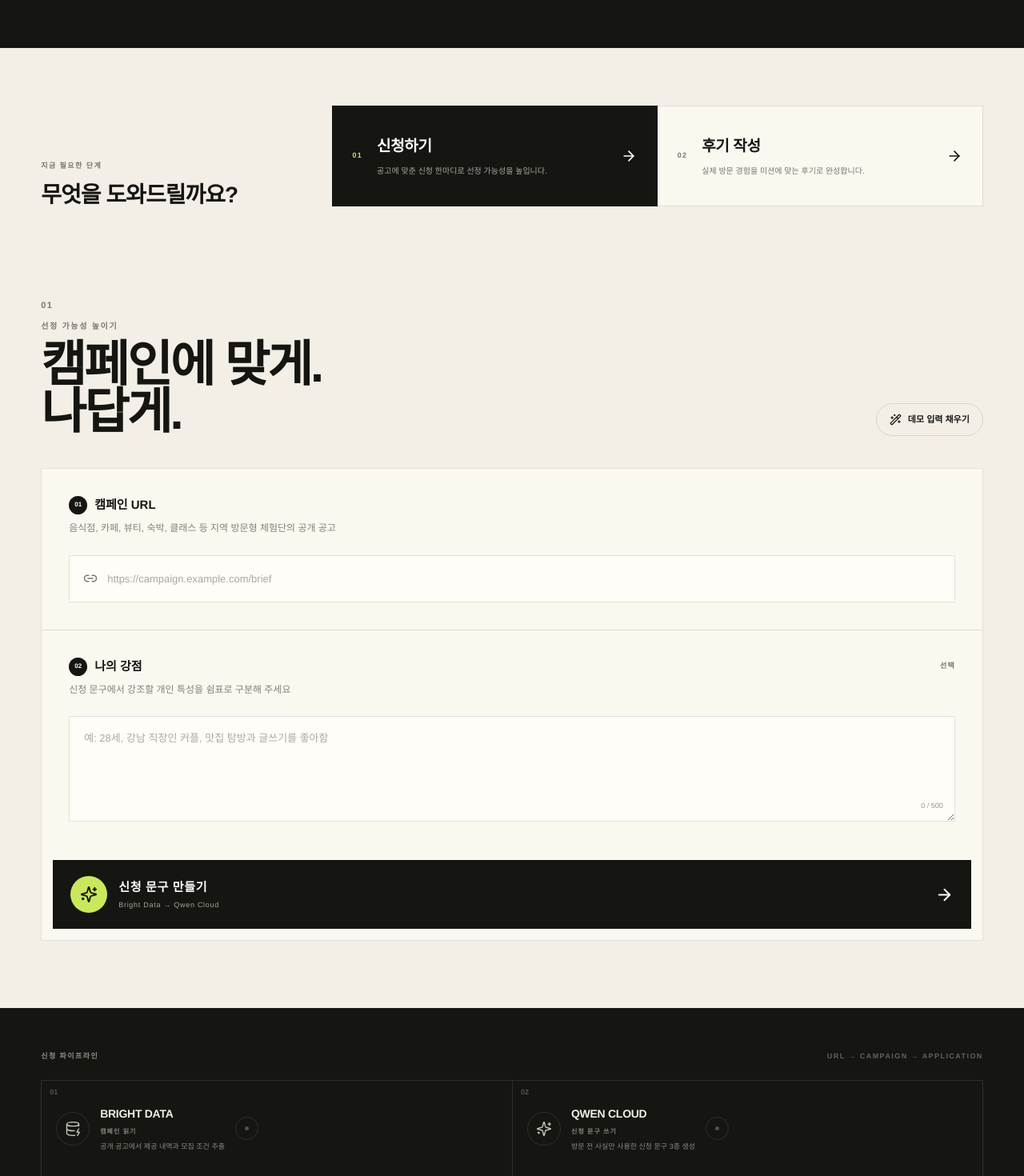
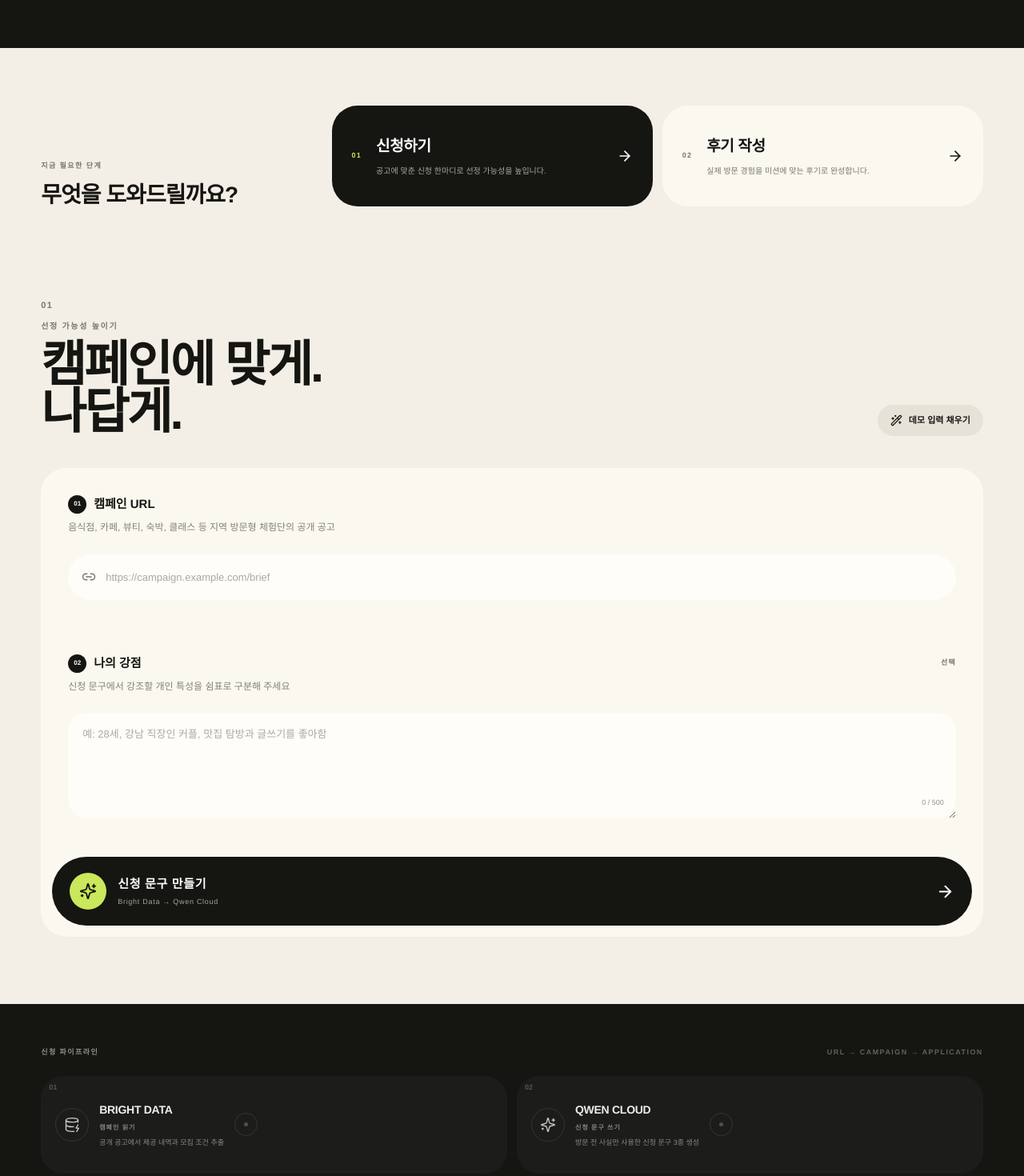
Before and after one commit to MINJOOOONG/reviewforge-agentforge-seoul, a Next.js app: page / in a window 1280 px wide. Shown: the part 700-2170 px from the top of the page at 80% size. Built offline with nearby package versions, Linux system fonts and the light colour scheme.

Commit message:
style: soften interface with borderless rounded surfaces

```diff
--- a/app/globals.css
+++ b/app/globals.css
@@ -1376,6 +1376,90 @@ footer > p { color: #71726b; font-size: 9px; letter-spacing: .06em; }
   .integration-list { display: grid; grid-template-columns: 1fr 1fr; }
 }
 
+/* Borderless rounded visual skin */
+.journey-tabs { gap: 12px; }
+.journey-tabs button,
+.journey-tabs button + button {
+  border: 0;
+  border-radius: 32px;
+}
+.journey-tabs button:hover { background: #ece7dc; }
+.journey-tabs button.is-active { background: var(--ink); }
+
+.sample-button,
+.rerun-button {
+  background: #e7e2d8;
+  border: 0;
+}
+
+.forge-form {
+  border: 0;
+  border-radius: 32px;
+  overflow: hidden;
+}
+.form-campaign,
+.form-media,
+.form-note,
+.form-column { border: 0; }
+.url-input-wrap {
+  border: 0;
+  border-radius: 999px;
+}
+.url-input-wrap:focus-within,
+.form-note textarea:focus { box-shadow: 0 0 0 3px rgba(201, 232, 91, .65); }
+.form-note textarea {
+  border: 0;
+  border-radius: 24px;
+}
+.upload-dropzone {
+  border: 0;
+  border-radius: 26px;
+}
+.generate-button { border-radius: 999px; }
+
+.pipeline-grid { gap: 12px; }
+.pipeline-step,
+.pipeline-step:nth-child(2),
+.pipeline-step:last-child {
+  background-color: #1c1d1a;
+  border: 0;
+  border-radius: 28px;
+}
+.pipeline-step.is-running { background-color: rgba(217, 255, 79, .07); }
+.pipeline-step.is-success { background-color: #20251b; }
+.pipeline-step.is-error { background-color: rgba(255, 103, 70, .09); }
+
+.execution-receipt,
+.results-loading {
+  border: 0;
+  border-radius: 28px;
+}
+.receipt-item,
+.receipt-item:nth-child(3) { border-left: 0; }
+.results-loading { background: #e8e3d9; }
+.result-card,
+.apply-messages {
+  border: 0;
+  border-radius: 36px;
+}
+.result-heading { border-bottom: 0; }
+.evidence-badge { border-radius: 999px; }
+.requirements-note {
+  border: 0;
+  border-radius: 28px;
+}
+.note-line.is-accent { border-radius: 18px; }
+.copy-button { border-radius: 999px; }
+.copy-button.is-compact {
+  background: #e8e3d9;
+  border: 0;
+}
+.draft-title-block { border-radius: 24px; }
+.draft-paper {
+  border: 0;
+  border-radius: 28px;
+}
+
 @media (prefers-reduced-motion: reduce) {
   html { scroll-behavior: auto; }
   *, *::before, *::after { animation-duration: 0.01ms !important; animation-iteration-count: 1 !important; transition-duration: 0.01ms !important; }
```
